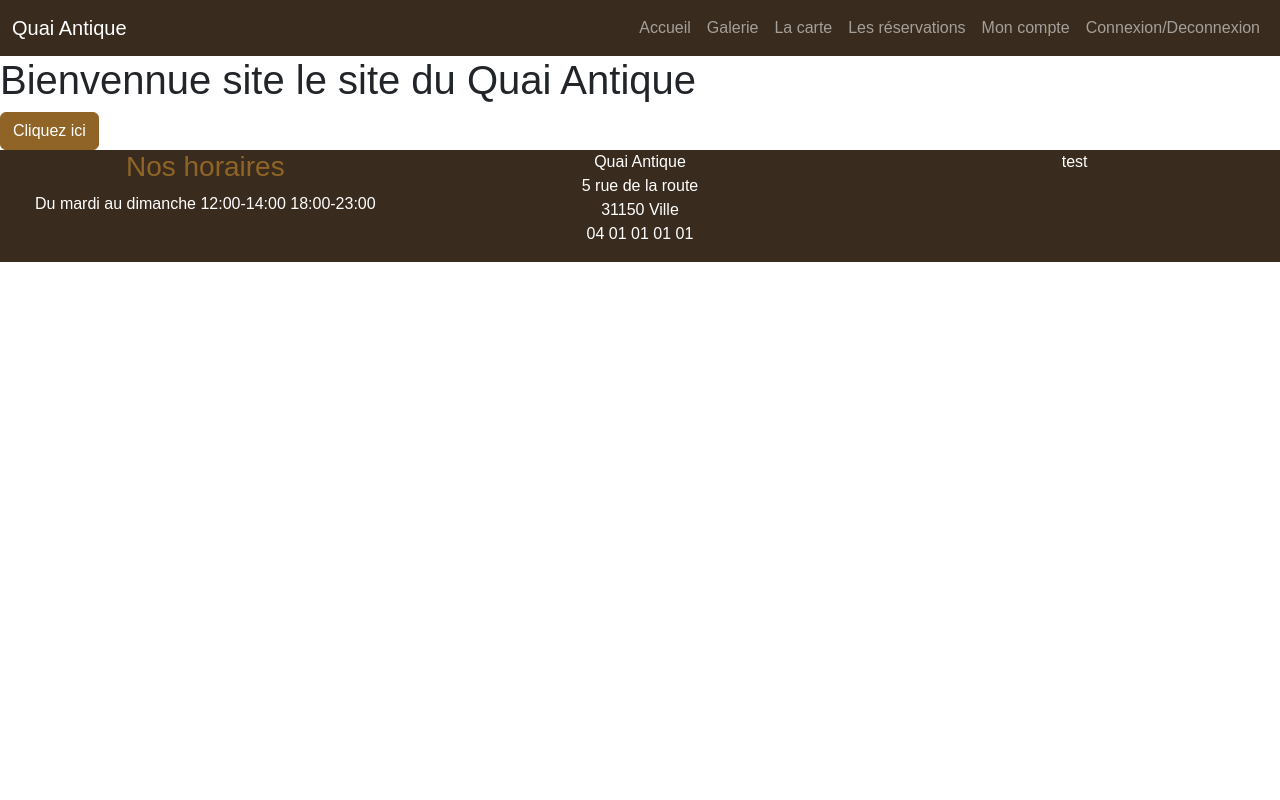
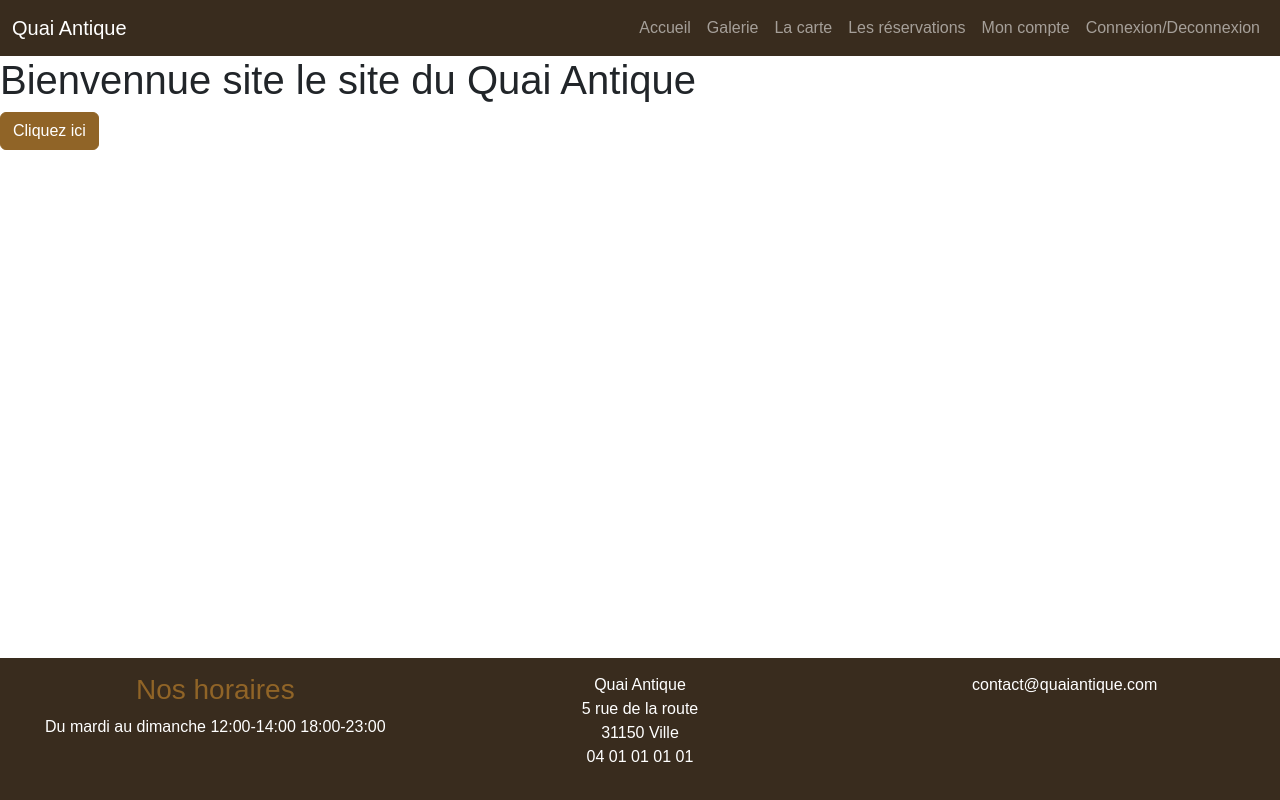
Before and after one commit to hueberphilippe/QuaiAntiqueRestaurantFront, a website with bundled scripts: page index.html in a window 1280 px wide. Built offline with nearby package versions, Linux system fonts and the light colour scheme; files whose address does not match are found by name; a web font is replaced by a local one.

Commit message:
Add Footer

```diff
--- a/index.html
+++ b/index.html
@@ -83,7 +83,7 @@
 
             </div>
             <div class="col-6 col-lg-4">
-                <p>test</p>
+                <p>contact@quaiantique.com</p>
             </div>
         </div>
     </footer>
--- a/scss/main.scss
+++ b/scss/main.scss
@@ -1,3 +1,20 @@
 @import url("/node_modules/bootstrap-icons/font/bootstrap-icons.css ");
 
 @import 'custom';
+
+html{
+    position: relative;
+    min-height: 100%;
+}
+
+main{
+    margin-bottom: 250px;
+}
+
+
+.footer{
+    padding: 15px;
+    position: absolute;
+    bottom: 0;
+    width: 100%;
+}
```
Also changed, not shown: scss/main.css, 1 other file.
